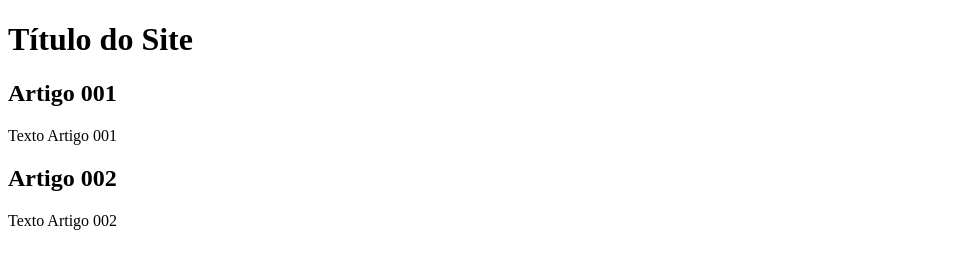
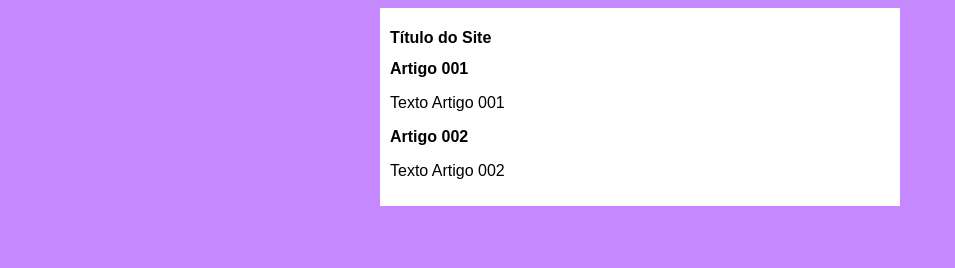
Before and after one commit to TinhoLima/Proejto-meusite, a plain HTML site: page index.html in a window 1280 px wide. Shown: the whole page, without its empty margins (0-955 px from the left). Drawn offline with Linux system fonts and the light colour scheme.

Commit message:
design iniciado

```diff
--- a/index.html
+++ b/index.html
@@ -5,6 +5,7 @@
     <meta http-equiv="X-UA-Compatible" content="IE=edge">
     <meta name="viewport" content="width=device-width, initial-scale=1.0">
     <title>Título do site</title>
+    <link rel="stylesheet" href="stilo/style.css">
 </head>
 <body>
     <main>
--- /dev/null
+++ b/stilo/style.css
@@ -0,0 +1,17 @@
+* {
+    font-family: Arial,Arial, Helvetica, sans-serif;
+    font-size: 16px;
+}
+
+body{
+    background-color: rgb(197, 136, 255);
+
+}
+
+main {
+    background-color: white;
+    width: 500px;
+    margin: auto;
+    padding: 10px;
+    box-shadow: 3px, 3px, 5px black;
+}
```
